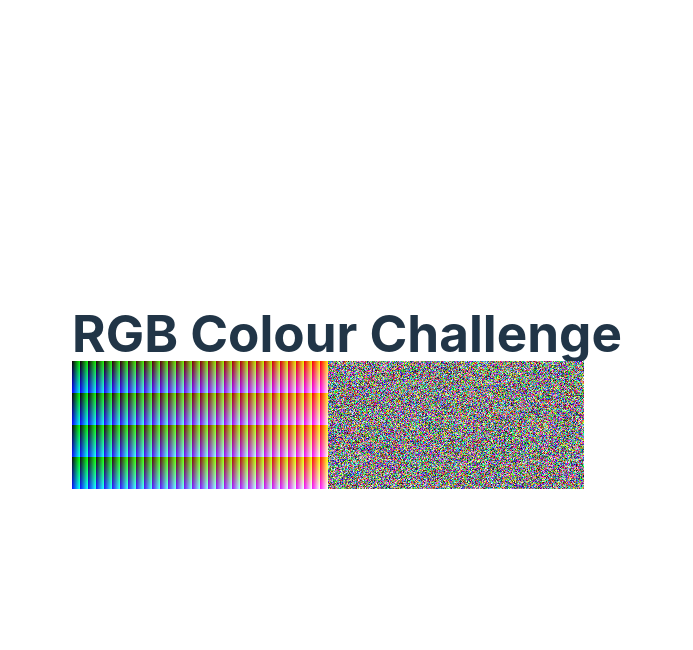
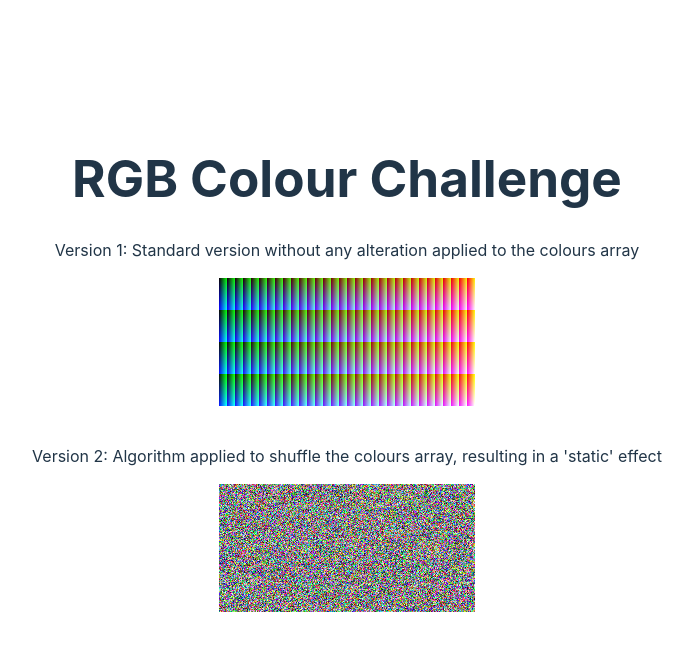
Before and after one commit to guylillico/rgb_colour_challenge, a React (Vite) app: page / in a window 1280 px wide. Shown: the top 650 px of the page, without its empty margins (293-986 px from the left). Built offline with nearby package versions, Linux system fonts and the light colour scheme.

Commit message:
Added descriptions and styling to components

```diff
--- a/package.json
+++ b/package.json
@@ -10,7 +10,8 @@
   },
   "dependencies": {
     "react": "^18.2.0",
-    "react-dom": "^18.2.0"
+    "react-dom": "^18.2.0",
+    "styled-components": "^5.3.5"
   },
   "devDependencies": {
     "@types/react": "^18.0.15",
--- a/src/App.css
+++ b/src/App.css
@@ -5,7 +5,16 @@
 
 body {
   display: flex;
+  text-align: center;
   align-items: center;
   justify-content: center;
   height: 100vh;
 }
+
+h1 {
+  margin-bottom: 2rem;
+}
+
+.container {
+  padding: 15px;
+}
--- a/src/App.jsx
+++ b/src/App.jsx
@@ -1,12 +1,20 @@
+import ColourCanvas from "./components/ColourCanvas/ColourCanvas"
 import "./App.css"
-import ColourCanvas from "./components/ColourCanvas"
 
 const App = () => {
   return (
     <div className="App">
-      <h1>RGB Colour Challenge</h1>
-      <ColourCanvas />
-      <ColourCanvas effect="static" />
+      <div className="container">
+        <h1>RGB Colour Challenge</h1>
+        <ColourCanvas
+          desc="Version 1: Standard version without any alteration applied to the colours array"
+          effect="standard"
+        />
+        <ColourCanvas
+          desc="Version 2: Algorithm applied to shuffle the colours array, resulting in a 'static' effect"
+          effect="static"
+        />
+      </div>
     </div>
   )
 }
--- a/src/components/ColourCanvas.jsx
+++ b/src/components/ColourCanvas/ColourCanvas.jsx
@@ -1,14 +1,16 @@
 import React from "react"
-import { generateColourArray, shuffleColours } from "../util/colour"
+import { ColourCanvasWrapper, ColourCanvasDesc } from "./ColourCanvas.styled"
+import { generateColourArray, shuffleColours } from "../../util/colour"
 
 /**
  * ColourCanvas is a component that displays a canvas with 32,768 dicrete colours
  *
+ * @param {String} desc - description appearing above the canvas element
  * @param {String} effect - optional effect to describe the appearance of the canvas
  *
  * @returns canvas element showing all 32,768 discrete colours
  */
-const ColourCanvas = ({ effect }) => {
+const ColourCanvas = ({ desc, effect }) => {
   const canvasWidth = 256
   const canvasHeight = 128
   const colourCanvasRef = React.useRef(null)
@@ -34,7 +36,12 @@ const ColourCanvas = ({ effect }) => {
     }
   }, [])
 
-  return <canvas ref={colourCanvasRef} />
+  return (
+    <ColourCanvasWrapper>
+      {desc && <ColourCanvasDesc>{desc}</ColourCanvasDesc>}
+      <canvas ref={colourCanvasRef} />
+    </ColourCanvasWrapper>
+  )
 }
 
 export default ColourCanvas
--- /dev/null
+++ b/src/components/ColourCanvas/ColourCanvas.styled.jsx
@@ -0,0 +1,9 @@
+import styled from "styled-components"
+
+export const ColourCanvasWrapper = styled.div`
+  margin: 2rem 0;
+`
+
+export const ColourCanvasDesc = styled.p`
+  margin: 1rem 0;
+`
```
Also changed, not shown: 1 other file (tests, documents, lock files or other folders).
